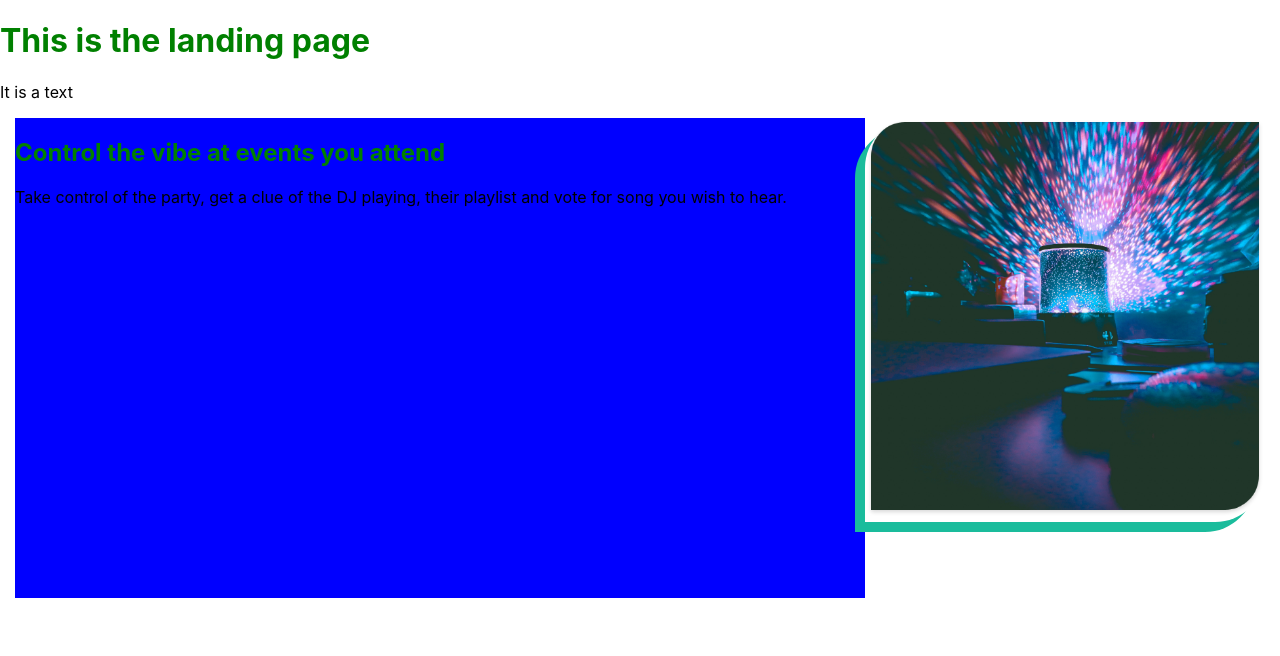
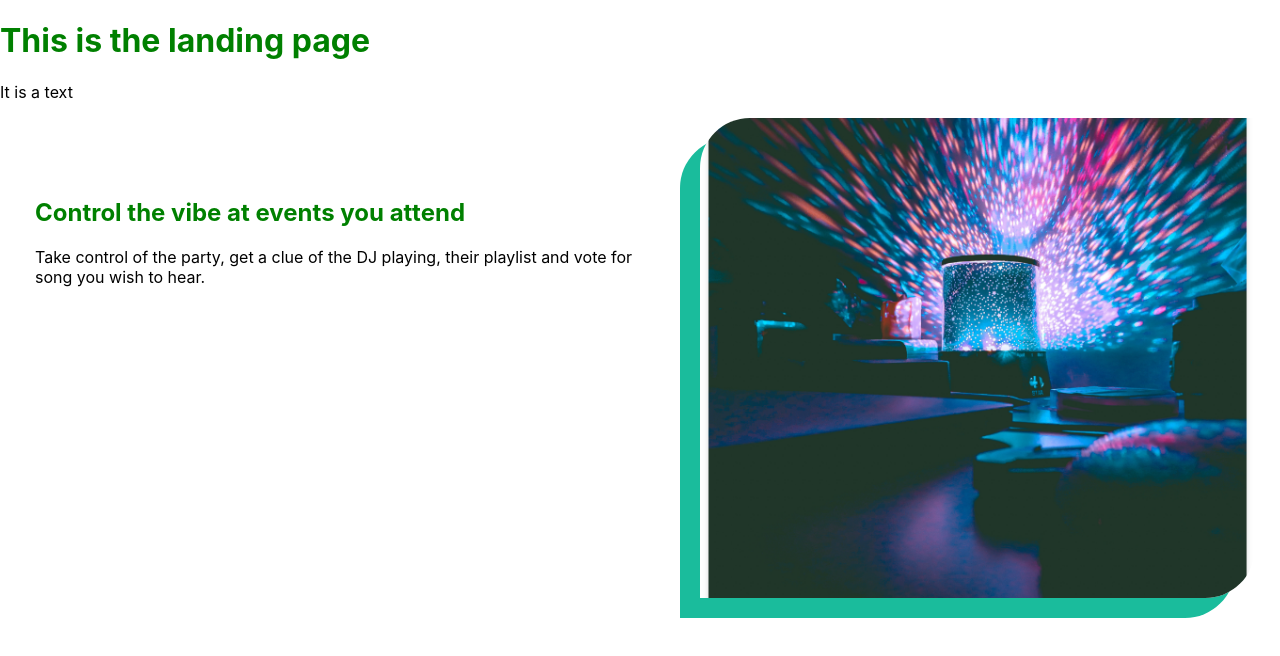
Before and after one commit to meekg33k/sca-code-queens, a React (Create React App) app: page / in a window 1280 px wide. Shown: the top 656 px of the page. Built offline with nearby package versions, Linux system fonts and the light colour scheme.

Commit message:
created Jumbotron component

```diff
--- a/src/components/Jumbotron/Jumbotron.css
+++ b/src/components/Jumbotron/Jumbotron.css
@@ -4,16 +4,25 @@
   }
 
   .main {
-    flex-basis: 70%;
-    background-color: blue;
+    flex-basis: 50%;
     height: 60vh;
-
+    margin-top:30px;
+    margin-left: 10px;
+    padding: 30px 40px 10px 10px;
   }
 
   .photo {
-      background: none;
+    background-image: url("../../../src/images/jumbotron_image.png");
+    background-size: cover;
+    background-position: left;
+    border-radius: 50px 0px;
+    box-shadow:  -20px 20px #1ABC9C;
+    -webkit-box-shadow: -20px 20px #1ABC9C;
+    -moz-box-shadow: -20px 20px #1ABC9C;
     flex-grow: 1;
     height: 60vh;
     opacity: 1;
+    padding: 0px 20px 0px 0px;
+    margin-right: 10px;
 
   }
--- a/src/components/Jumbotron/index.js
+++ b/src/components/Jumbotron/index.js
@@ -2,22 +2,23 @@ import React from 'react';
 import './Jumbotron.css';
 import Header from '../Header/index';
 import Text from '../Text/index';
-import Image from '../Image/index';
-import JumbotronImage from "../../../src/images/jumbotron_image.png";
+//import Image from '../Image/index';
+//import JumbotronImage from "../../../src/images/jumbotron_image.png";
 
 
 const Jumbotron =() => {
     return (
     //<Image source={require("../images/jumbotron_image.png")} alt="Jumbotron Image" height="572px" width="572px" />
+    //<Image source={JumbotronImage} alt="Jumbotron Image" height="400px" width="400px" boxshadow="greenshadow" />
+
     <div className="jumbotron">
         <div className="main">
             <div className="words"></div>
                 <Header heading="Control the vibe at events you attend" color="green" size={2}/>
-                <Text text= "Take control of the party, get a clue of the DJ playing, their playlist and vote for song you wish to hear." />
+                <Text text= "Take control of the party, get a clue of the DJ playing, their playlist and vote for song you wish to hear." size="small" />
             <div className="search"></div>
         </div>
         <div className="photo">
-        <Image source={JumbotronImage} alt="Jumbotron Image" height="400px" width="400px" boxshadow="greenshadow" />
         </div>
 
     </div>
```
